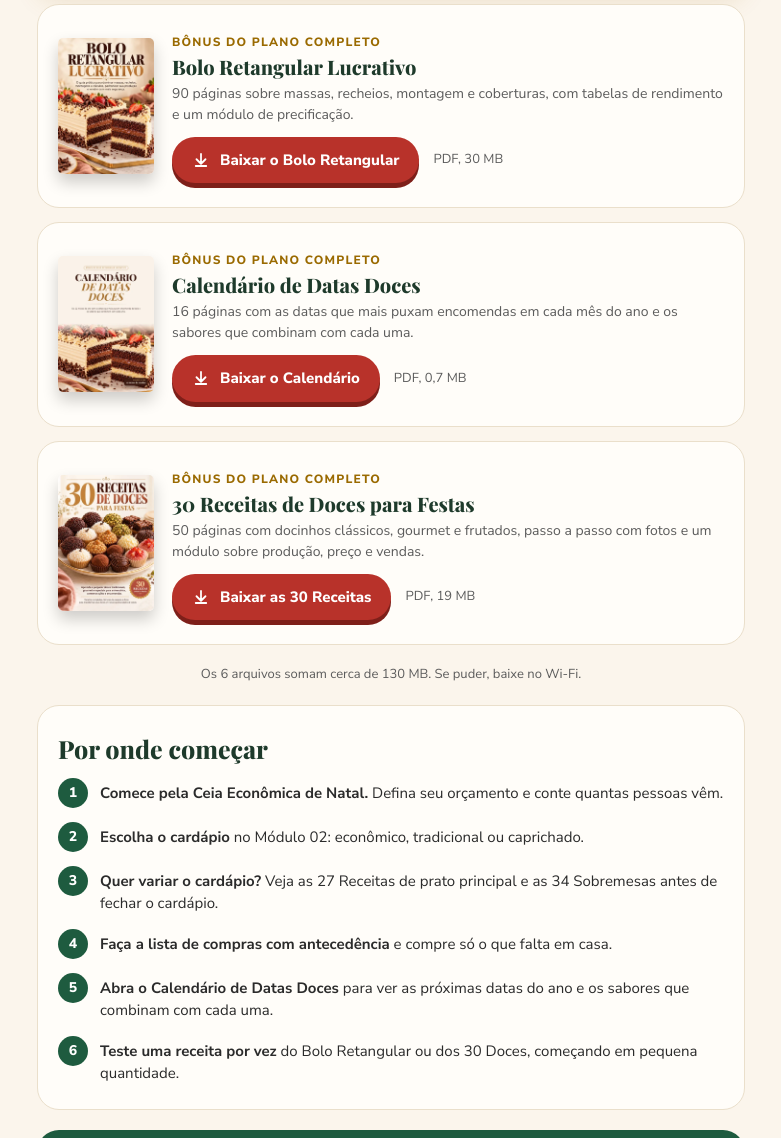
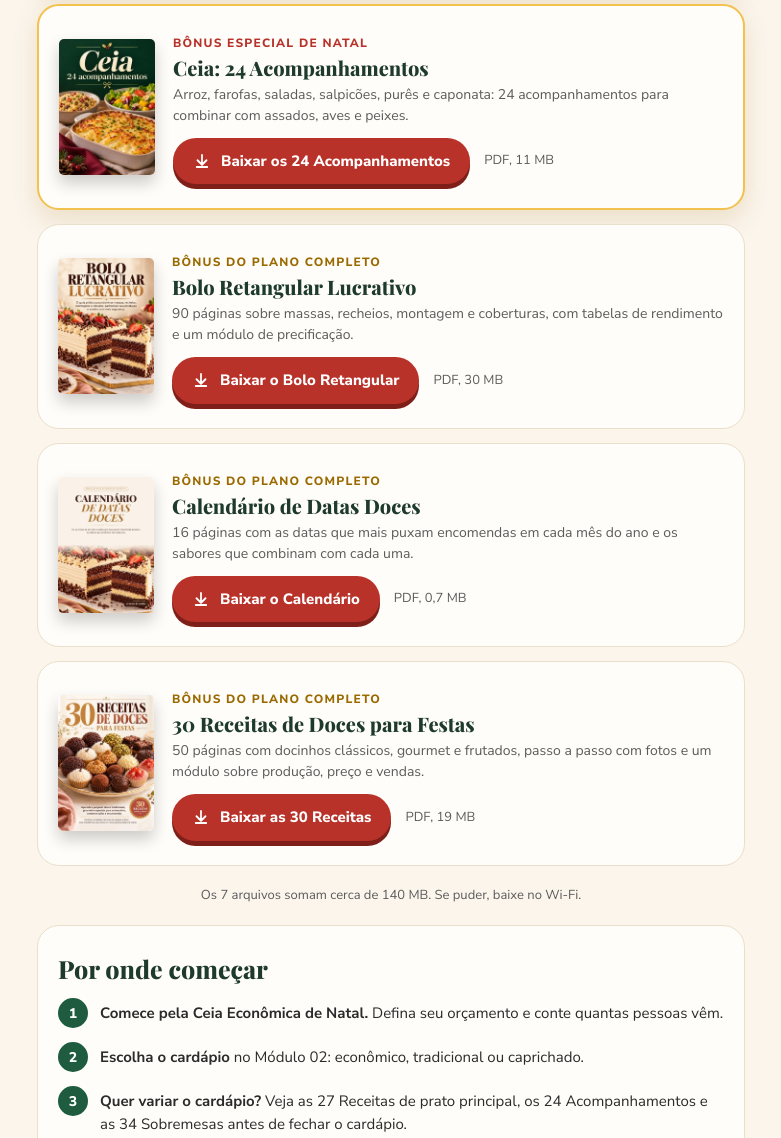
Before and after one commit to Herlor2k/obrigado-plano-completo, a plain HTML site: page index.html in a window 1280 px wide. Shown: the part 948-2086 px from the top of the page, without its empty margins (249-1030 px from the left). Drawn offline with nearby package versions, Linux system fonts and the light colour scheme.

Commit message:
Adiciona Ceia 24 Acompanhamentos
Co-Authored-By: Claude Opus 5.5 <noreply@anthropic.com>
Claude-Session: https://claude.ai/code/session_012D3HDzLzG9gFqYhNwvFzyK

```diff
--- a/index.html
+++ b/index.html
@@ -64,7 +64,7 @@ footer{text-align:center;font-size:13px;color:#5C5C5C;padding:8px 20px 36px}
 <header class="topo">
 <span class="selo"><svg width="14" height="14" viewBox="0 0 24 24" fill="none" stroke="currentColor" stroke-width="3" stroke-linecap="round" stroke-linejoin="round" aria-hidden="true"><path d="M20 6L9 17l-5-5"/></svg>Compra confirmada</span>
 <h1>Seu <span>Plano Completo</span> chegou</h1>
-<p>Obrigada pela confiança! Aqui estão os 6 materiais: a sua ceia de Natal, 27 receitas de prato principal, 34 sobremesas de Natal e mais três guias de doces.</p>
+<p>Obrigada pela confiança! Aqui estão os 7 materiais: a sua ceia de Natal, 27 receitas de prato principal, 34 sobremesas, 24 acompanhamentos e mais três guias de doces.</p>
 </header>
 
 <main>
@@ -101,6 +101,15 @@ footer{text-align:center;font-size:13px;color:#5C5C5C;padding:8px 20px 36px}
 <div class="acao"><a class="baixar" href="ceia-34-sobremesas-de-natal.pdf" download="Ceia_34_Sobremesas_de_Natal.pdf"><svg width="18" height="18" viewBox="0 0 24 24" fill="none" stroke="currentColor" stroke-width="2.4" stroke-linecap="round" stroke-linejoin="round" aria-hidden="true"><path d="M12 4v12M6 11l6 6 6-6M5 20h14"/></svg>Baixar as 34 Sobremesas</a><span class="nota">PDF, 18 MB</span></div>
 </div>
 </div>
+<div class="card mat destaque">
+<img src="capa-ceia-24-acompanhamentos.webp" width="400" height="565" alt="Capa de Ceia: 24 Acompanhamentos" loading="lazy">
+<div class="info">
+<span class="rotulo">Bônus especial de Natal</span>
+<h3>Ceia: 24 Acompanhamentos</h3>
+<p>Arroz, farofas, saladas, salpicões, purês e caponata: 24 acompanhamentos para combinar com assados, aves e peixes.</p>
+<div class="acao"><a class="baixar" href="ceia-24-acompanhamentos.pdf" download="Ceia_24_Acompanhamentos.pdf"><svg width="18" height="18" viewBox="0 0 24 24" fill="none" stroke="currentColor" stroke-width="2.4" stroke-linecap="round" stroke-linejoin="round" aria-hidden="true"><path d="M12 4v12M6 11l6 6 6-6M5 20h14"/></svg>Baixar os 24 Acompanhamentos</a><span class="nota">PDF, 11 MB</span></div>
+</div>
+</div>
 <div class="card mat">
 <img src="capa-bolo-retangular-lucrativo.webp" width="400" height="565" alt="Capa de Bolo Retangular Lucrativo" loading="lazy">
 <div class="info">
@@ -130,14 +139,14 @@ footer{text-align:center;font-size:13px;color:#5C5C5C;padding:8px 20px 36px}
 </div>
 </section>
 
-<p class="nota" style="text-align:center;margin:0">Os 6 arquivos somam cerca de 130 MB. Se puder, baixe no Wi-Fi.</p>
+<p class="nota" style="text-align:center;margin:0">Os 7 arquivos somam cerca de 140 MB. Se puder, baixe no Wi-Fi.</p>
 
 <section class="card">
 <h2>Por onde começar</h2>
 <ol class="passos">
 <li><span class="b">1</span><span><strong>Comece pela Ceia Econômica de Natal.</strong> Defina seu orçamento e conte quantas pessoas vêm.</span></li>
 <li><span class="b">2</span><span><strong>Escolha o cardápio</strong> no Módulo 02: econômico, tradicional ou caprichado.</span></li>
-<li><span class="b">3</span><span><strong>Quer variar o cardápio?</strong> Veja as 27 Receitas de prato principal e as 34 Sobremesas antes de fechar o cardápio.</span></li>
+<li><span class="b">3</span><span><strong>Quer variar o cardápio?</strong> Veja as 27 Receitas de prato principal, os 24 Acompanhamentos e as 34 Sobremesas antes de fechar o cardápio.</span></li>
 <li><span class="b">4</span><span><strong>Faça a lista de compras com antecedência</strong> e compre só o que falta em casa.</span></li>
 <li><span class="b">5</span><span><strong>Abra o Calendário de Datas Doces</strong> para ver as próximas datas do ano e os sabores que combinam com cada uma.</span></li>
 <li><span class="b">6</span><span><strong>Teste uma receita por vez</strong> do Bolo Retangular ou dos 30 Doces, começando em pequena quantidade.</span></li>
```
Also changed, not shown: capa-ceia-24-acompanhamentos.webp (added), vercel.json.
